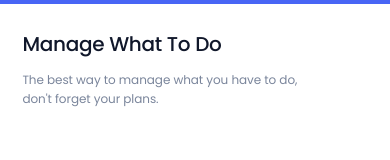
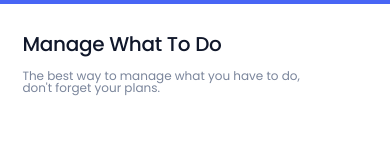
Before and after one commit to sanjana200403/Taskify_frontend, a React (Vite) app: page / in a window 390 px wide. Shown: the part 545-705 px from the top of the page. Built offline with nearby package versions, Linux system fonts and the light colour scheme; no server answers.

Commit message:
fix: match mobile text details

```diff
--- a/src/components/mobile/MobileTaskApp.css
+++ b/src/components/mobile/MobileTaskApp.css
@@ -450,9 +450,7 @@
     font-size: 0.75rem;
     font-weight: 700;
     line-height: 1.2;
-    text-decoration: underline;
-    text-decoration-thickness: 1px;
-    text-underline-offset: 0.2em;
+    text-decoration: none;
   }
 
   .mobile-today-list {
--- a/src/pages/Welcome.css
+++ b/src/pages/Welcome.css
@@ -173,8 +173,8 @@
     max-width: 19rem;
     margin-top: 0.75rem;
     font-size: 0.75rem;
-    line-height: 1.6;
-    letter-spacing: -0.005em;
+    line-height: 1;
+    letter-spacing: 0;
   }
 
   .onboarding-cta {
```
